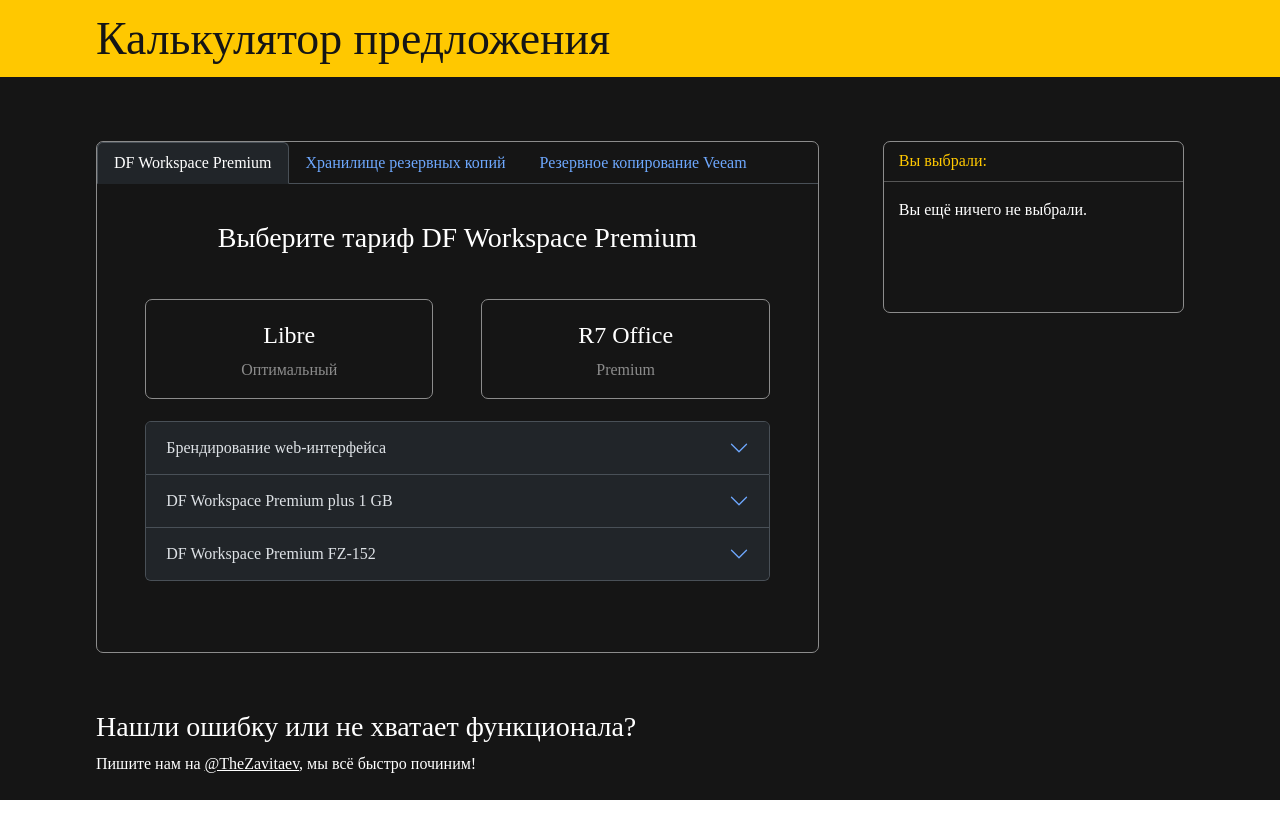
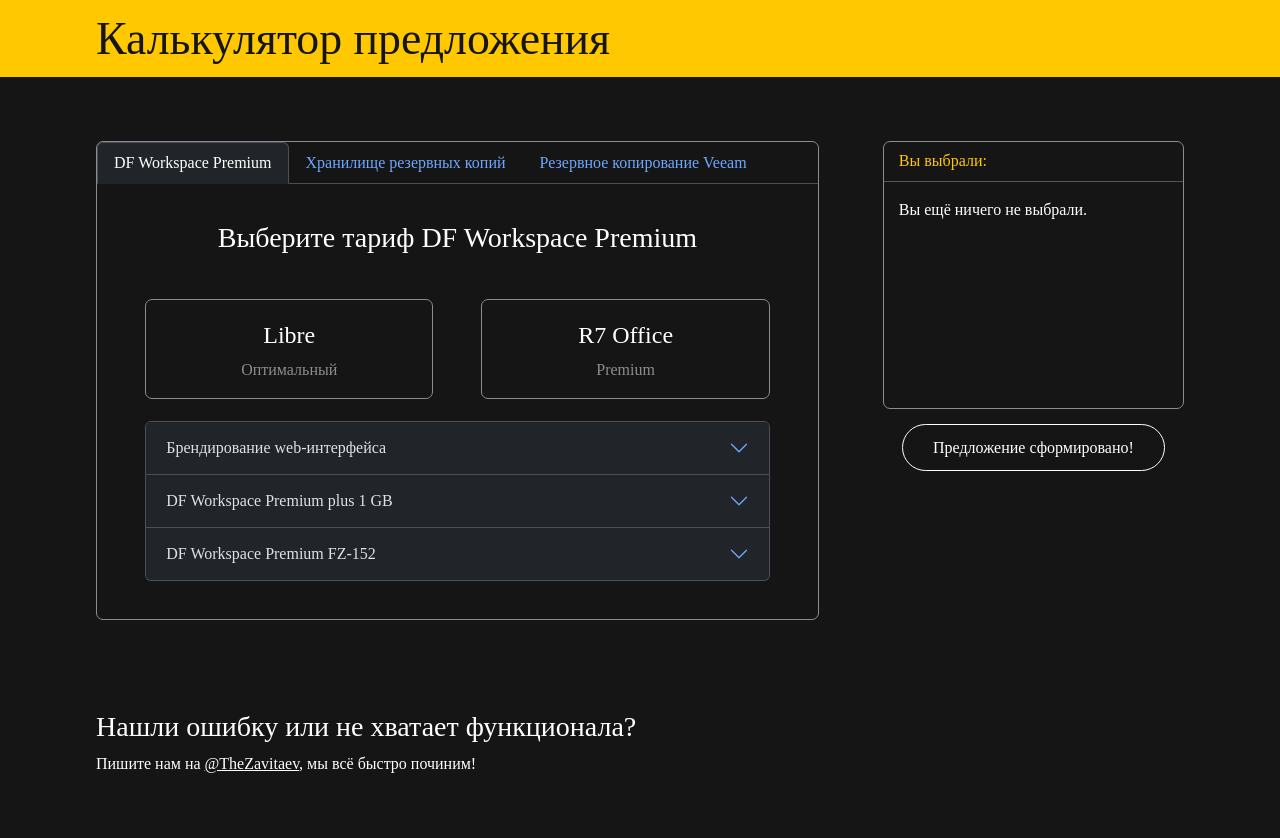
Before and after one commit to LoveBosikova/beeline, a React (Create React App) app in the folder calculate/: page / in a window 1280 px wide. Shown: the top 838 px of the page. Before the commit the page ends 800 px from the top, so only its background shows below. Built offline with nearby package versions, Linux system fonts and the light colour scheme; a web font is replaced by a local one.

Commit message:
forgotten btn

```diff
--- a/calculate/package.json
+++ b/calculate/package.json
@@ -1,5 +1,6 @@
 {
   "name": "calculate",
+  "homepage": "https://lovebosikova.github.io/beeline",
   "version": "0.1.0",
   "private": true,
   "dependencies": {
@@ -16,6 +17,8 @@
     "web-vitals": "^2.1.4"
   },
   "scripts": {
+    "predeploy": "npm run build",
+    "deploy": "gh-pages -d build",
     "start": "react-scripts start",
     "build": "react-scripts build",
     "test": "react-scripts test",
@@ -38,5 +41,8 @@
       "last 1 firefox version",
       "last 1 safari version"
     ]
+  },
+  "devDependencies": {
+    "gh-pages": "^6.1.1"
   }
 }
--- a/calculate/src/App.js
+++ b/calculate/src/App.js
@@ -10,6 +10,8 @@
 import Tab from 'react-bootstrap/Tab';
 import Tabs from 'react-bootstrap/Tabs';
 import Accordion from 'react-bootstrap/Accordion';
+import Modal from 'react-bootstrap/Modal';
+import Button from 'react-bootstrap/Button';
 
 
 function App() {
@@ -49,6 +51,11 @@
 
   const [price, setPrice] = useState(0);
   const [priceDiscount, setPriceDiscount] = useState(price);
+
+  const [show, setShow] = useState(false);
+
+  const handleClose = () => setShow(false);
+  const handleShow = () => setShow(true);
 
   //Сохраняем значения тарифов, чтобы каждый раз не шастать по большому объекту с бека
   const libraTarif = data[0].services[0]['DF Workspace Premium'].types[0];
@@ -213,15 +220,25 @@
       if (order.plus.filter((plus => plus.id === 1)).length === 0) {
         const newPlus = [...order.plus, {id: 1, title: `Репозиторий (Хранилище) на ${value} Gb`, price: (plusRepo.price*value).toFixed(2), discount: repoGbSale, price_withDiscount: (((plusRepo.price*value)/100)*(100 - repoGbSale)).toFixed(2)}];
         setOrder({...order, ...{plus: newPlus}});
-      } else if (order.plus.filter((plus => plus.id === 1)).length === 1) {
-        order.plus.map((plus) => {
+      } else if (order.plus.filter((plus => plus.id === 1)).length >= 1) {
+        setOrder({...order, ...{plus: order.plus.map((plus) => {
           if (plus.id === 1) {
             plus.title = `Репозиторий (Хранилище) на ${value} Gb`;
             plus.price = (plusRepo.price*value).toFixed(2);
             plus.price_withDiscount = (((plusRepo.price*value)/100)*(100 - repoGbSale)).toFixed(2);
+            return plus;
           }
           return plus;
-        })
+        })}});
+        // const newPlus = order.plus.map((plus) => {
+        //   if (plus.id === 1) {
+        //     plus.title = `Репозиторий (Хранилище) на ${value} Gb`;
+        //     plus.price = (plusRepo.price*value).toFixed(2);
+        //     plus.price_withDiscount = (((plusRepo.price*value)/100)*(100 - repoGbSale)).toFixed(2);
+        //     return plus;
+        //   }
+        //   return plus;
+        // })
       }
     }
     setRepoGb(value);
@@ -230,17 +247,17 @@
   function handleRepoGbSale (value) {
       setRepoGbSale(value);
 
-      console.log(value);
+      // console.log(value);
       const newPluses = order.plus.map((plus) => {
         if (plus.id === 1) {
           plus.discount = value;
           plus.price_withDiscount = (((plusRepo.price*repoGb)/100)*(100 - value)).toFixed(2);
-          console.log((((plusRepo.price*repoGb)/100)*(100 - value)).toFixed(2));
+          // console.log((((plusRepo.price*repoGb)/100)*(100 - value)).toFixed(2));
           return plus;
         }
         return plus;
       })
-      setOrder({...{order}, ...{plus: newPluses}});
+      setOrder({...order, ...{plus: newPluses}});
   }
 
   function handleIsVeeam() {
@@ -277,17 +294,16 @@
     const totalPrice = +tarifPrice + +brandingPrice + +plusGbPrice + +fzPrice + +repoGbPrice + +veeamPrice;
 
     const tarifPriceDiscount = tarifSale > 0 ? order.tarif.price_withDiscount : 0;
+
     const brandingPriceDiscount = brandingSale > 0 ? order.options.filter((option) => option.id === 1).map((i) => i.price_withDiscount) : tarif !== '' ? order.tarif.price : 0;
     const plusGbPriceDiscount = salePlusGb > 0 ? order.options.filter((option) => option.id === 2).map((i) => i.price_withDiscount) : isBranding ? order.options.filter((option) => option.id === 1).map((i) => i.price) : 0;
-    const fzPriceDiscount = fzSale > 0 ? order.options.filter((option) => option.id === 3).map((i) => i.price_withDiscount) : countPlusGb > 0 ? order.options.filter((option) => option.id === 2).map((i) => i.price) : 0;
-    const repoGbPriceDiscount = repoGbSale > 0 ? order.plus.filter((plus) => plus.id === 1).map((i) => i.price_withDiscount) : isFz ? order.options.filter((option) => option.id === 3).map((i) => i.price) : 0;
+    const fzPriceDiscount = fzSale > 0 ? order.options.filter((option) => option.id === 3).map((i) => i.price_withDiscount) : isFz ? order.options.filter((option) => option.id === 3).map((i) => i.price) : 0;
+
+    const repoGbPriceDiscount = repoGbSale > 0 ? order.plus.filter((plus) => plus.id === 1).map((i) => i.price_withDiscount) : repoGb > 0 ? order.plus.filter((plus) => plus.id === 1).map((i) => i.price) : 0;
     const veeamPriceDiscount = veeamSale > 0 ? order.plus.filter((plus) => plus.id === 2).map((i) => i.price_withDiscount) : isVeeam ? order.plus.filter((plus) => plus.id === 2).map((i) => i.price) : 0;
     let totalPriceDiscount = +tarifPriceDiscount + +brandingPriceDiscount + +plusGbPriceDiscount + +fzPriceDiscount + +repoGbPriceDiscount + +veeamPriceDiscount;
-    // console.log(+tarifPriceDiscount, +brandingPriceDiscount, +plusGbPriceDiscount, +fzPriceDiscount, +repoGbPriceDiscount, +veeamPriceDiscount);
-    // console.log('до', totalPriceDiscount);
 
     totalPriceDiscount = totalPriceDiscount === 0 ? totalPrice : totalPriceDiscount;
-    // console.log(salePlusGb, +plusGbPriceDiscount[0], totalPrice, 'после', totalPriceDiscount, ((+totalPriceDiscount/100)*120).toFixed(2));
 
     setPrice(totalPrice.toFixed(2));
     setPriceDiscount(totalPriceDiscount.toFixed(2));
@@ -542,6 +558,25 @@
                               </div>
             }
           </div>
+          <button onClick={handleShow} className='btn--done'>Предложение сформировано!</button>
+
+          <Modal show={show} onHide={handleClose}>
+        <Modal.Header closeButton>
+          <Modal.Title>Что идёт на бек <br></br> (удобнее смотреть в консоли):</Modal.Title>
+        </Modal.Header>
+        <Modal.Body className='modal__result'>{JSON.stringify(order)}</Modal.Body>
+        <Modal.Footer>
+          <Button variant="primary" onClick={() => {
+            handleClose();
+            // setOrder(orderSample);
+          }}>
+            Хорошо
+          </Button>
+          {/* <Button variant="primary" onClick={handleClose}>
+            Save Changes
+          </Button> */}
+        </Modal.Footer>
+      </Modal>
         </section>
 
       </main>
--- a/calculate/src/index.scss
+++ b/calculate/src/index.scss
@@ -29,7 +29,8 @@
 }
 
 .main {
-  height: 80vh;
+  min-height: 120vh;
+  height: auto;
   display: flex;
   justify-content: space-between;
   gap: 5%;
@@ -422,6 +423,30 @@
   }
 }
 
+.btn {
+  &--done {
+    margin-top: 5%;
+    padding: 3.5% 10%;
+    border-radius: 100px;
+    background-color: $black-main;
+    border: 1px solid $white-main;
+    color: $white-main;
+
+    &:hover {
+      background-color: $orange-main;
+      color: $black-main;
+      border: 1px solid $orange-main;
+    }
+  }
+}
+
+.modal {
+  &__result {
+    max-width: 100%;
+    word-break: break-all;
+  }
+}
+
 .footer {
   background-color: $black-main;
   position: fixed;
```
Also changed, not shown: 1 other file (tests, documents, lock files or other folders).
